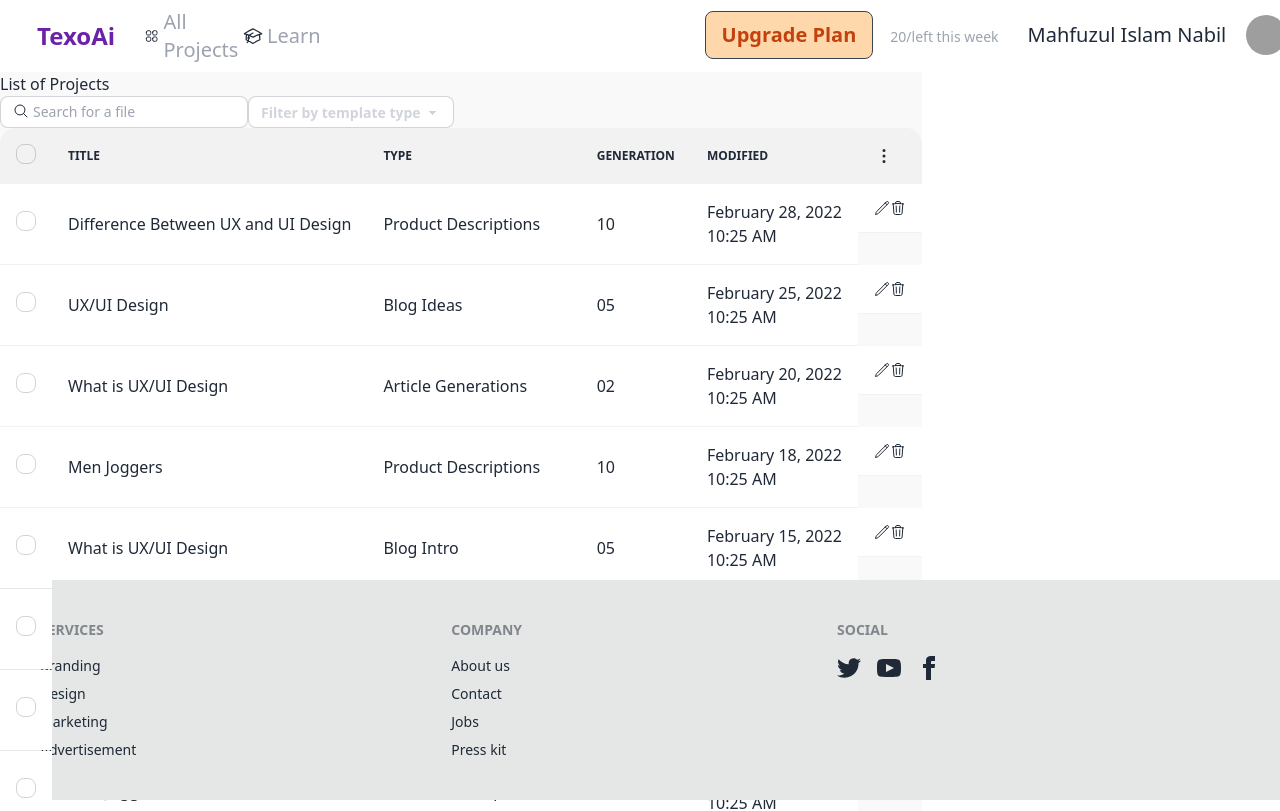
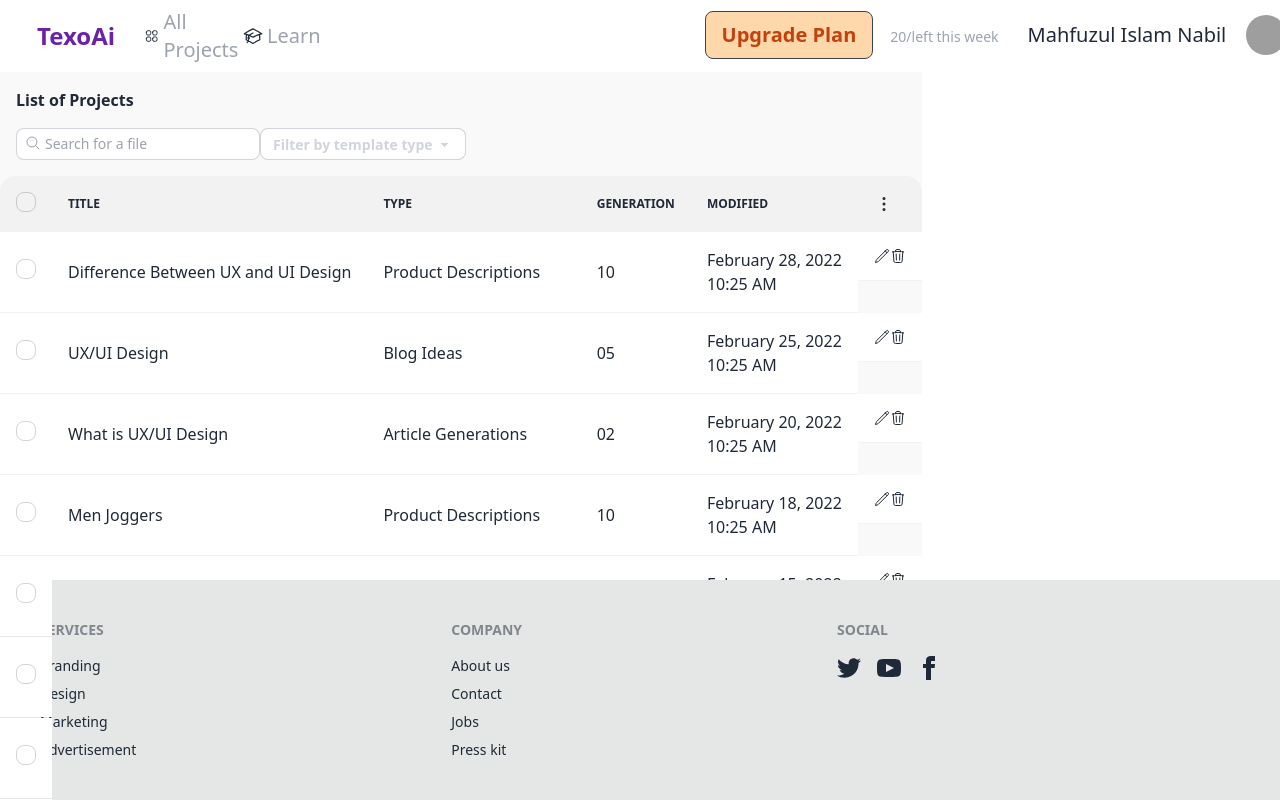
Before and after one commit to darkimpow/ai-writer-app-final, a React (Create React App) app: page /dashboard/projects in a window 1280 px wide. Shown: the top 811 px of the page. Built offline with nearby package versions, Linux system fonts and the light colour scheme; grey boxes are pictures that could not be loaded.

Commit message:
paddings and margins

```diff
--- a/src/pages/projects/TableHeader.js
+++ b/src/pages/projects/TableHeader.js
@@ -4,12 +4,12 @@ function TableHeader(props) {
     return (
         <>
             {/*title*/}
-            <div>List of Projects</div>
+            <div className={'pl-4 pt-4 font-bold'}>List of Projects</div>
 
             {/*search box*/}
-            <div className={'flex'}>
+            <div className={'flex p-4'}>
 
-                <div className="flex input input-bordered input-sm max-w-xs">
+                <div className="flex input input-bordered input-sm max-w-xs text-gray-400 pl-2">
                     <svg xmlns="http://www.w3.org/2000/svg"
                          fill="none"
                          viewBox="0 0 24 24"
@@ -26,9 +26,9 @@ function TableHeader(props) {
                 <div>
                     <select className="select select-bordered select-sm max-w-xs text-gray-300">
                         <option disabled selected>Filter by template type</option>
-                        <option>Small Apple</option>
-                        <option>Small Orange</option>
-                        <option>Small Tomato</option>
+                        <option>Type 1</option>
+                        <option>Type 2</option>
+                        <option>Type 3</option>
                     </select>
                 </div>
             </div>
```
